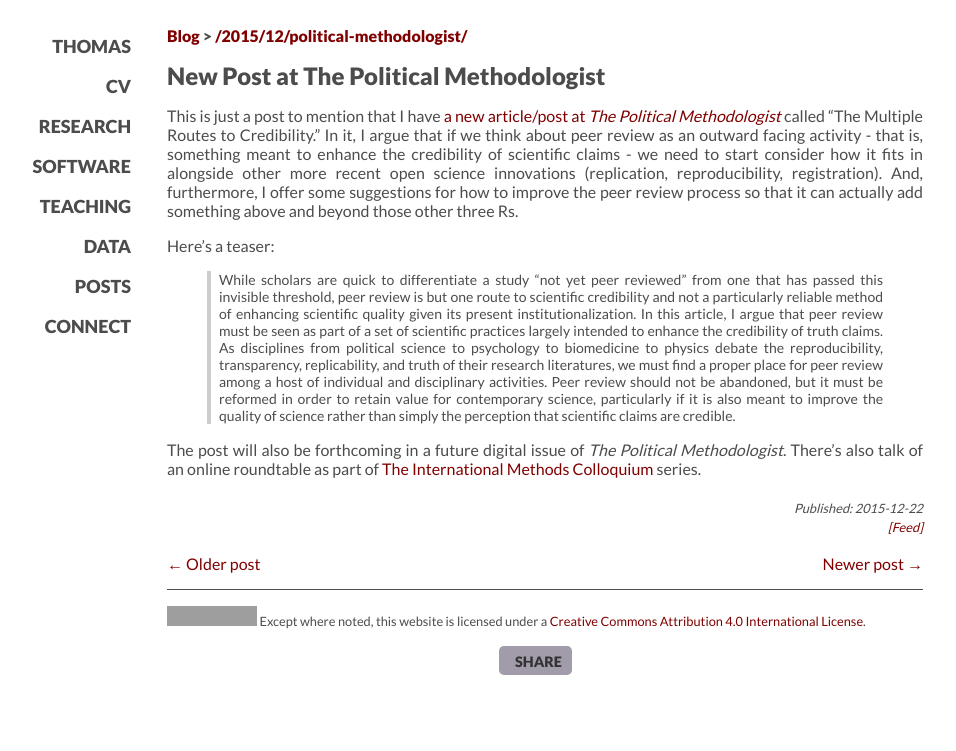
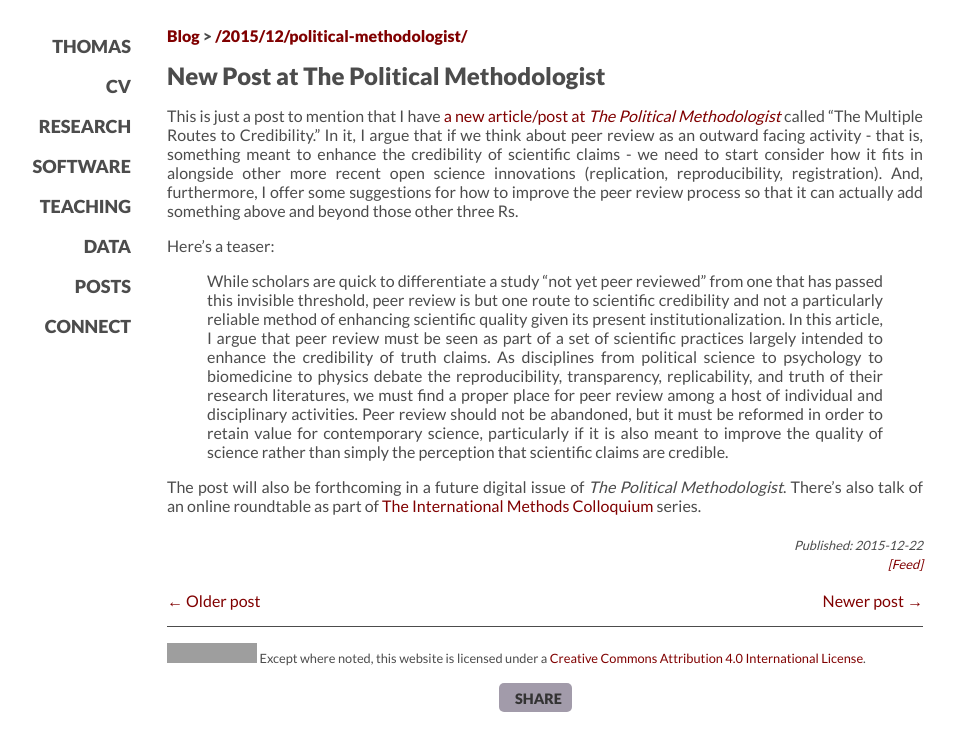
Before and after one commit to leeper/leeper.github.io, a Jekyll site: the page built from _posts/2015-12-22-political-methodologist.md, in a window 1280 px wide. Shown: the top 751 px of the page, without its empty margins (95-1051 px from the left). Built offline with Jekyll 4.4.1, drawn with Linux system fonts in a browser that asks for light colours; some web fonts are replaced; grey boxes are pictures that could not be loaded.

Commit message:
Update style.css

```diff
--- a/assets/css/style.css
+++ b/assets/css/style.css
@@ -65,13 +65,6 @@ p {
     text-align:justify;
     margin-left:0em;
     font-size:16px;
-}
-
-blockquote p {
-  font-style: normal;
-  font-size: 14px;
-  border-left: 4px solid #CCC;
-  padding-left: 8px;
 }
 
 header {
```
